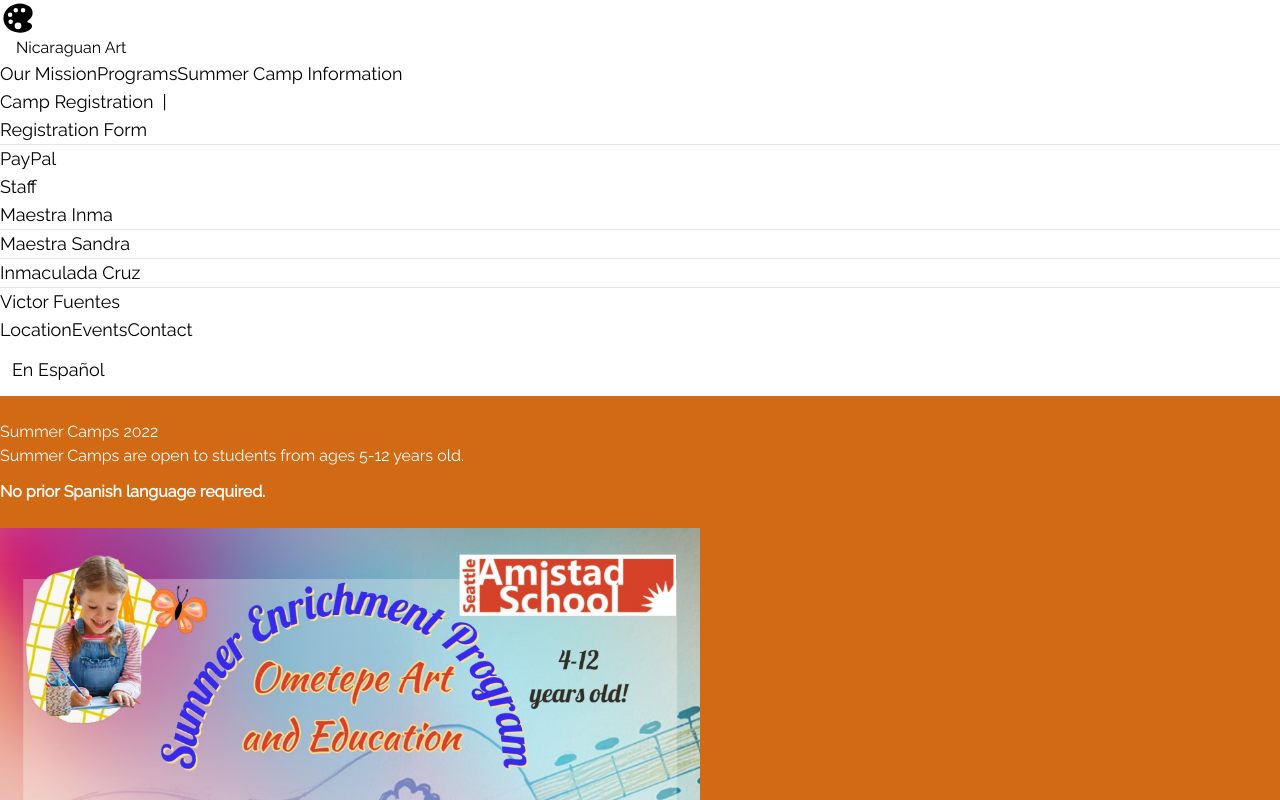
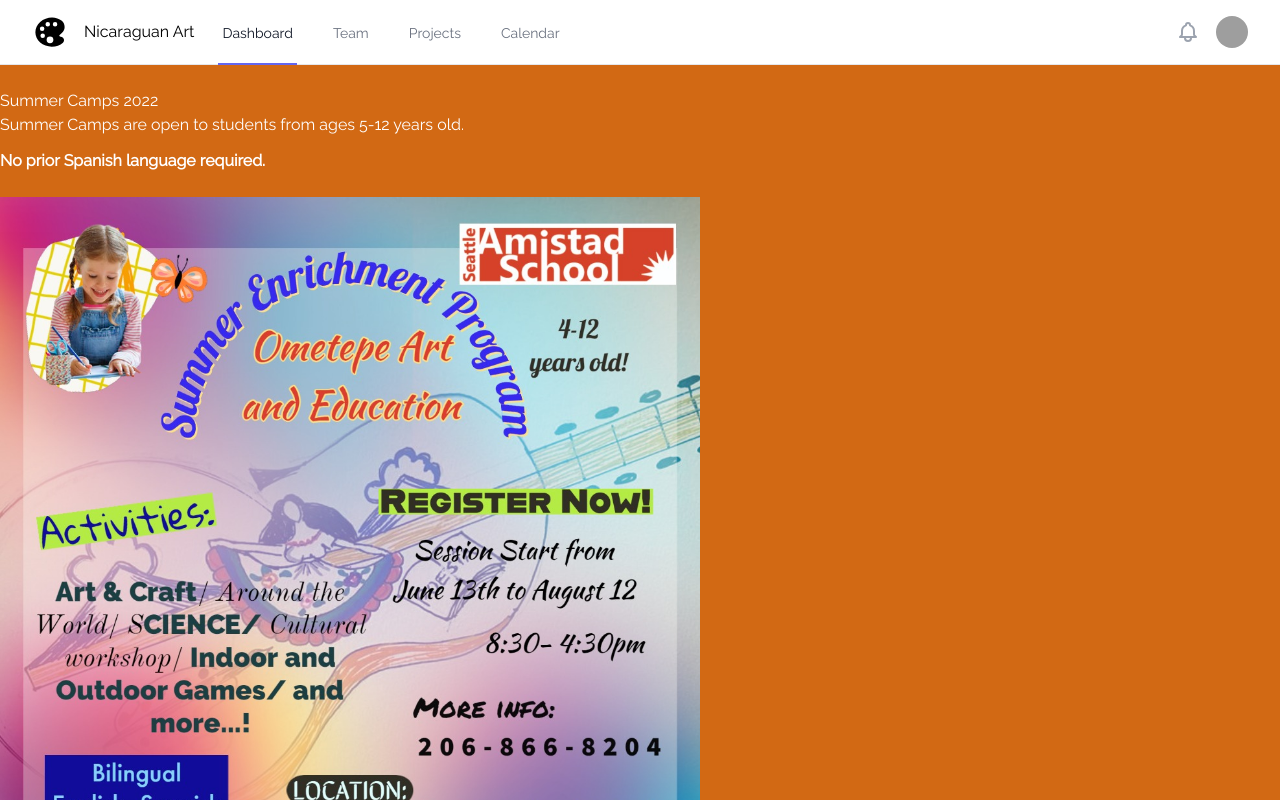
Before and after one commit to papadavis47/ometepe-art-and-education, a Next.js app: page /info/summer-camp in a window 1280 px wide. Shown: the top 800 px of the page. Built offline with nearby package versions, Linux system fonts and the light colour scheme; grey boxes are pictures that could not be loaded; a web font is replaced by a local one.

Commit message:
Add first basic functionality to navbar using headlessui

```diff
--- a/components/NavBar/NavBar.js
+++ b/components/NavBar/NavBar.js
@@ -2,101 +2,251 @@
 import { IoColorPalette } from "react-icons/io5";
 import { useAppContext } from "../../Context/appContext.js";
 import Link from "next/link";
-import { useState } from "react";
+import { MyLink } from "../../utils/myLink.js";
+// import { useState } from "react";
+
+import { Fragment } from "react";
+import { Disclosure, Menu, Transition } from "@headlessui/react";
+import { BellIcon, MenuIcon, XIcon } from "@heroicons/react/outline";
+import { classNames } from "../../utils/classnames.js";
+import { user, navigation, userNavigation } from "../../data/fakeData.js";
 
 const NavBar = () => {
   const { spanish, toggleSpanish } = useAppContext();
-  const [isActive, setIsActive] = useState(false);
-  const [mobileOpen, setMobileOpen] = useState(false);
-  const toggleBurgerMenu = () => {
-    setMobileOpen(!mobileOpen);
-  };
-
-  const closeBurgerMenu = () => {
-    setMobileOpen(false);
-  };
   return (
     <div>
-      <nav className='sticky bg-white'>
-        <div className='font-medium'>
-          <Link href='/'>
-            <a className=''>
+      <Disclosure as='nav' className='bg-white border-b border-gray-200 '>
+        {({ open }) => (
+          <>
+            <div className='px-4 mx-auto max-w-7xl sm:px-6 lg:px-8'>
+              <div className='flex justify-between h-16'>
+                <div className='flex'>
+                  <div className='flex items-center flex-shrink-0'>
+                    <MyLink href='/'>
                       <IoColorPalette size={36} style={{ fontWeight: "bold" }} />
-              <span className='pl-4'>{spanish ? "Arte Nicaraguense" : "Nicaraguan Art"}</span>
+                    </MyLink>
+                    <MyLink href='/'>
+                      <span className='pl-4'>
+                        {spanish ? "Arte Nicaraguense" : "Nicaraguan Art"}
+                      </span>
+                    </MyLink>
+                  </div>
+                  <div className='hidden sm:-my-px sm:ml-6 sm:flex sm:space-x-8'>
+                    {navigation.map((item) => (
+                      <a
+                        key={item.name}
+                        href={item.href}
+                        className={classNames(
+                          item.current
+                            ? "border-indigo-500 text-gray-900"
+                            : "border-transparent text-gray-500 hover:border-gray-300 hover:text-gray-700",
+                          "inline-flex items-center px-1 pt-1 border-b-2 text-sm font-medium"
+                        )}
+                        aria-current={item.current ? "page" : undefined}
+                      >
+                        {item.name}
                       </a>
-          </Link>
+                    ))}
+                  </div>
+                </div>
+                <div className='hidden sm:ml-6 sm:flex sm:items-center'>
+                  <button
+                    type='button'
+                    className='p-1 text-gray-400 bg-white rounded-full hover:text-gray-500 focus:outline-none focus:ring-2 focus:ring-offset-2 focus:ring-indigo-500'
+                  >
+                    <span className='sr-only'>View notifications</span>
+                    <BellIcon className='w-6 h-6' aria-hidden='true' />
+                  </button>
+
+                  {/* Profile dropdown */}
+                  <Menu as='div' className='relative ml-3'>
+                    <div>
+                      <Menu.Button className='flex items-center max-w-xs text-sm bg-white rounded-full focus:outline-none focus:ring-2 focus:ring-offset-2 focus:ring-indigo-500'>
+                        <span className='sr-only'>Open user menu</span>
+                        <img className='w-8 h-8 rounded-full' src={user.imageUrl} alt='' />
+                      </Menu.Button>
+                    </div>
+                    <Transition
+                      as={Fragment}
+                      enter='transition ease-out duration-200'
+                      enterFrom='transform opacity-0 scale-95'
+                      enterTo='transform opacity-100 scale-100'
+                      leave='transition ease-in duration-75'
+                      leaveFrom='transform opacity-100 scale-100'
+                      leaveTo='transform opacity-0 scale-95'
+                    >
+                      <Menu.Items className='absolute right-0 w-48 py-1 mt-2 origin-top-right bg-white rounded-md shadow-lg ring-1 ring-black ring-opacity-5 focus:outline-none'>
+                        {userNavigation.map((item) => (
+                          <Menu.Item key={item.name}>
+                            {({ active }) => (
                               <a
-            className={`navbar-burger ${mobileOpen ? "is-active" : null}`}
-            onClick={() => toggleBurgerMenu()}
+                                href={item.href}
+                                className={classNames(
+                                  active ? "bg-gray-100" : "",
+                                  "block px-4 py-2 text-sm text-gray-700"
+                                )}
                               >
-            <span aria-hidden='true'></span>
-            <span aria-hidden='true'></span>
-            <span aria-hidden='true'></span>
+                                {item.name}
                               </a>
+                            )}
+                          </Menu.Item>
+                        ))}
+                      </Menu.Items>
+                    </Transition>
+                  </Menu>
                 </div>
-
-        <div className=''>
-          <div className='text-lg'>
-            <Link href='/info/mission'>{spanish ? "Nuestra misión" : "Our Mission"}</Link>
-            <Link href='/info/programs'>{spanish ? "Programas" : "Programs"}</Link>
-            <Link href='/info/summer-camp'>
-              {spanish ? "Campamento de Verano" : "Summer Camp Information"}
-            </Link>
-
-            <div>
-              <a className='navbar-link is-arrowless' onClick={closeBurgerMenu}>
-                {spanish ? "Registro" : "Camp Registration"}&nbsp; {!mobileOpen && "  |"}
-              </a>
-              <div className=''>
-                <a href='https://form.jotform.com/221290155777156' target='_blank' rel='noreferrer'>
-                  {spanish ? "Formulario de inscripción" : "Registration Form"}
-                </a>
-
-                <hr className='navbar-divider' />
-                <a
-                  href='https://www.paypal.com/donate/?hosted_button_id=F6WPQX2HNRTGA'
-                  target='_blank'
-                  rel='noreferrer'
-                >
-                  PayPal
-                </a>
+                <div className='flex items-center -mr-2 sm:hidden'>
+                  {/* Mobile menu button */}
+                  <Disclosure.Button className='inline-flex items-center justify-center p-2 text-gray-400 bg-white rounded-md hover:text-gray-500 hover:bg-gray-100 focus:outline-none focus:ring-2 focus:ring-offset-2 focus:ring-indigo-500'>
+                    <span className='sr-only'>Open main menu</span>
+                    {open ? (
+                      <XIcon className='block w-6 h-6' aria-hidden='true' />
+                    ) : (
+                      <MenuIcon className='block w-6 h-6' aria-hidden='true' />
+                    )}
+                  </Disclosure.Button>
+                </div>
               </div>
             </div>
 
-            <div>
-              <a className=''>{spanish ? "Personal" : "Staff"}</a>
-
-              <div className=''>
-                <Link href='/staff/inma'>Maestra Inma</Link>
-                <hr className='navbar-divider' />
-                <Link href='/staff/sandra'>Maestra Sandra</Link>
-                <hr className='navbar-divider' />
-                <Link href='/staff/inmaculada'>Inmaculada Cruz</Link>
-                <hr className='navbar-divider' />
-                <Link href='/staff/victor'>Victor Fuentes</Link>
+            <Disclosure.Panel className='sm:hidden'>
+              <div className='pt-2 pb-3 space-y-1'>
+                {navigation.map((item) => (
+                  <Disclosure.Button
+                    key={item.name}
+                    as='a'
+                    href={item.href}
+                    className={classNames(
+                      item.current
+                        ? "bg-indigo-50 border-indigo-500 text-indigo-700"
+                        : "border-transparent text-gray-600 hover:bg-gray-50 hover:border-gray-300 hover:text-gray-800",
+                      "block pl-3 pr-4 py-2 border-l-4 text-base font-medium"
+                    )}
+                    aria-current={item.current ? "page" : undefined}
+                  >
+                    {item.name}
+                  </Disclosure.Button>
+                ))}
+              </div>
+              <div className='pt-4 pb-3 border-t border-gray-200'>
+                <div className='flex items-center px-4'>
+                  <div className='flex-shrink-0'>
+                    <img className='w-10 h-10 rounded-full' src={user.imageUrl} alt='' />
+                  </div>
+                  <div className='ml-3'>
+                    <div className='text-base font-medium text-gray-800'>{user.name}</div>
+                    <div className='text-sm font-medium text-gray-500'>{user.email}</div>
+                  </div>
+                  <button
+                    type='button'
+                    className='flex-shrink-0 p-1 ml-auto text-gray-400 bg-white rounded-full hover:text-gray-500 focus:outline-none focus:ring-2 focus:ring-offset-2 focus:ring-indigo-500'
+                  >
+                    <span className='sr-only'>View notifications</span>
+                    <BellIcon className='w-6 h-6' aria-hidden='true' />
+                  </button>
+                </div>
+                <div className='mt-3 space-y-1'>
+                  {userNavigation.map((item) => (
+                    <Disclosure.Button
+                      key={item.name}
+                      as='a'
+                      href={item.href}
+                      className='block px-4 py-2 text-base font-medium text-gray-500 hover:text-gray-800 hover:bg-gray-100'
+                    >
+                      {item.name}
+                    </Disclosure.Button>
+                  ))}
                 </div>
               </div>
-            <Link href='/info/location'>
-              <a className='navbar-item' onClick={closeBurgerMenu}>
-                {spanish ? "Localización" : "Location"}
-              </a>
-            </Link>
-            <Link href='/info/events'>{spanish ? "Eventos" : "Events"}</Link>
-            <Link href='/info/contact'>{spanish ? "Contactar" : "Contact"}</Link>
+            </Disclosure.Panel>
+          </>
+        )}
+      </Disclosure>
     </div>
 
-          <div className='mr-4'>
-            <div className=''>
-              <button className='' onClick={toggleSpanish}>
-                <a className=''>
-                  <p className='p-3 text-lg'>{spanish ? "English" : "En Español"}</p>
-                </a>
-              </button>
-            </div>
-          </div>
-        </div>
-      </nav>
-    </div>
+    // Begin old code
+
+    // <div>
+    //   <nav className='sticky bg-white'>
+    //     <div className='font-medium'>
+    //       <Link href='/'>
+    //         <a className=''>
+    //           <IoColorPalette size={36} style={{ fontWeight: "bold" }} />
+    //           <span className='pl-4'>{spanish ? "Arte Nicaraguense" : "Nicaraguan Art"}</span>
+    //         </a>
+    //       </Link>
+    //       <a
+    //         className={`navbar-burger ${mobileOpen ? "is-active" : null}`}
+    //         onClick={() => toggleBurgerMenu()}
+    //       >
+    //         <span aria-hidden='true'></span>
+    //         <span aria-hidden='true'></span>
+    //         <span aria-hidden='true'></span>
+    //       </a>
+    //     </div>
+
+    //     <div className=''>
+    //       <div className='text-lg'>
+    //         <Link href='/info/mission'>{spanish ? "Nuestra misión" : "Our Mission"}</Link>
+    //         <Link href='/info/programs'>{spanish ? "Programas" : "Programs"}</Link>
+    //         <Link href='/info/summer-camp'>
+    //           {spanish ? "Campamento de Verano" : "Summer Camp Information"}
+    //         </Link>
+
+    //         <div>
+    //           <a className='navbar-link is-arrowless' onClick={closeBurgerMenu}>
+    //             {spanish ? "Registro" : "Camp Registration"}&nbsp; {!mobileOpen && "  |"}
+    //           </a>
+    //           <div className=''>
+    //             <a href='https://form.jotform.com/221290155777156' target='_blank' rel='noreferrer'>
+    //               {spanish ? "Formulario de inscripción" : "Registration Form"}
+    //             </a>
+
+    //             <hr className='navbar-divider' />
+    //             <a
+    //               href='https://www.paypal.com/donate/?hosted_button_id=F6WPQX2HNRTGA'
+    //               target='_blank'
+    //               rel='noreferrer'
+    //             >
+    //               PayPal
+    //             </a>
+    //           </div>
+    //         </div>
+
+    //         <div>
+    //           <a className=''>{spanish ? "Personal" : "Staff"}</a>
+
+    //           <div className=''>
+    //             <Link href='/staff/inma'>Maestra Inma</Link>
+    //             <hr className='navbar-divider' />
+    //             <Link href='/staff/sandra'>Maestra Sandra</Link>
+    //             <hr className='navbar-divider' />
+    //             <Link href='/staff/inmaculada'>Inmaculada Cruz</Link>
+    //             <hr className='navbar-divider' />
+    //             <Link href='/staff/victor'>Victor Fuentes</Link>
+    //           </div>
+    //         </div>
+    //         <Link href='/info/location'>
+    //           <a className='navbar-item' onClick={closeBurgerMenu}>
+    //             {spanish ? "Localización" : "Location"}
+    //           </a>
+    //         </Link>
+    //         <Link href='/info/events'>{spanish ? "Eventos" : "Events"}</Link>
+    //         <Link href='/info/contact'>{spanish ? "Contactar" : "Contact"}</Link>
+    //       </div>
+
+    //       <div className='mr-4'>
+    //         <div className=''>
+    //           <button className='' onClick={toggleSpanish}>
+    //             <a className=''>
+    //               <p className='p-3 text-lg'>{spanish ? "English" : "En Español"}</p>
+    //             </a>
+    //           </button>
+    //         </div>
+    //       </div>
+    //     </div>
+    //   </nav>
+    // </div>
   );
 };
 
--- /dev/null
+++ b/data/fakeData.js
@@ -0,0 +1,18 @@
+export const user = {
+  name: "Tom Cook",
+  email: "tom@example.com",
+  imageUrl:
+    "https://images.unsplash.com/photo-1472099645785-5658abf4ff4e?ixlib=rb-1.2.1&ixid=eyJhcHBfaWQiOjEyMDd9&auto=format&fit=facearea&facepad=2&w=256&h=256&q=80",
+};
+
+export const navigation = [
+  { name: "Dashboard", href: "#", current: true },
+  { name: "Team", href: "#", current: false },
+  { name: "Projects", href: "#", current: false },
+  { name: "Calendar", href: "#", current: false },
+];
+export const userNavigation = [
+  { name: "Your Profile", href: "#" },
+  { name: "Settings", href: "#" },
+  { name: "Sign out", href: "#" },
+];
--- a/package.json
+++ b/package.json
@@ -8,6 +8,8 @@
     "lint": "next lint"
   },
   "dependencies": {
+    "@headlessui/react": "^1.6.6",
+    "@heroicons/react": "^1.0.6",
     "next": "^12.1.0",
     "react": "17.0.2",
     "react-dom": "17.0.2",
--- a/pages/_document.js
+++ b/pages/_document.js
@@ -34,7 +34,7 @@
             rel='stylesheet'
           />
         </Head>
-        <body>
+        <body className='h-full'>
           <Main />
           <NextScript />
         </body>
--- /dev/null
+++ b/utils/classnames.js
@@ -0,0 +1,3 @@
+export const classNames = (...classes) => {
+  return classes.filter(Boolean).join(" ");
+};
--- /dev/null
+++ b/utils/myLink.js
@@ -0,0 +1,14 @@
+/* eslint-disable react/display-name */
+import { forwardRef } from "react";
+import Link from "next/link";
+
+export const MyLink = forwardRef((props, ref) => {
+  let { href, children, ...rest } = props;
+  return (
+    <Link href={href}>
+      <a ref={ref} {...rest}>
+        {children}
+      </a>
+    </Link>
+  );
+});
```
Also changed, not shown: 1 other file (tests, documents, lock files or other folders). Lines whose indentation alone changed are shown as unchanged.
